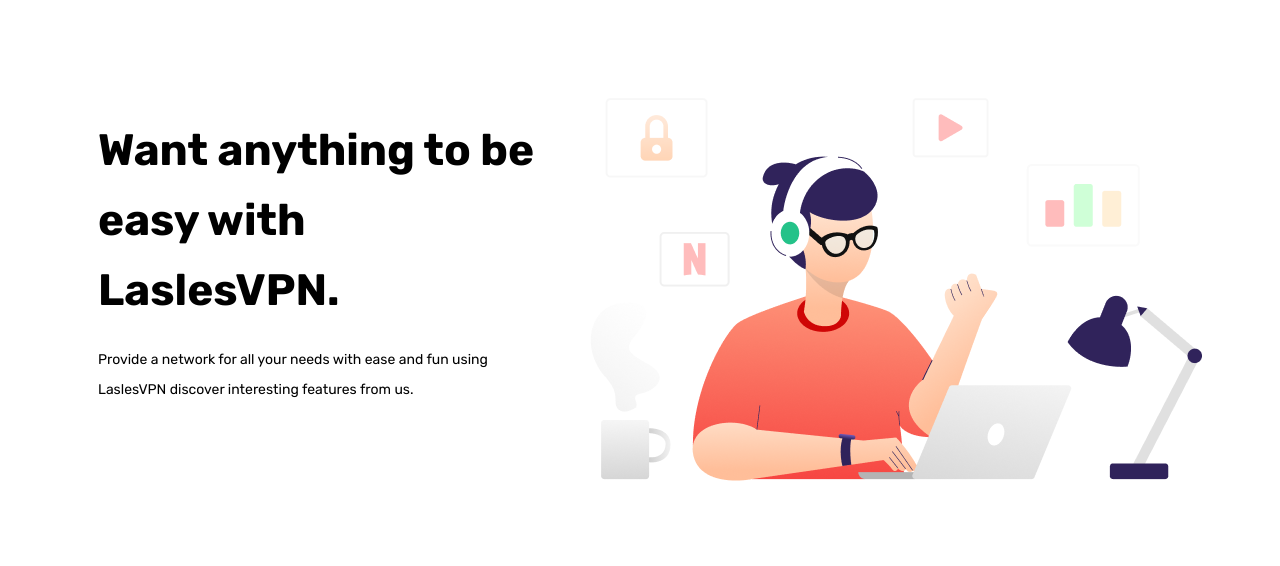
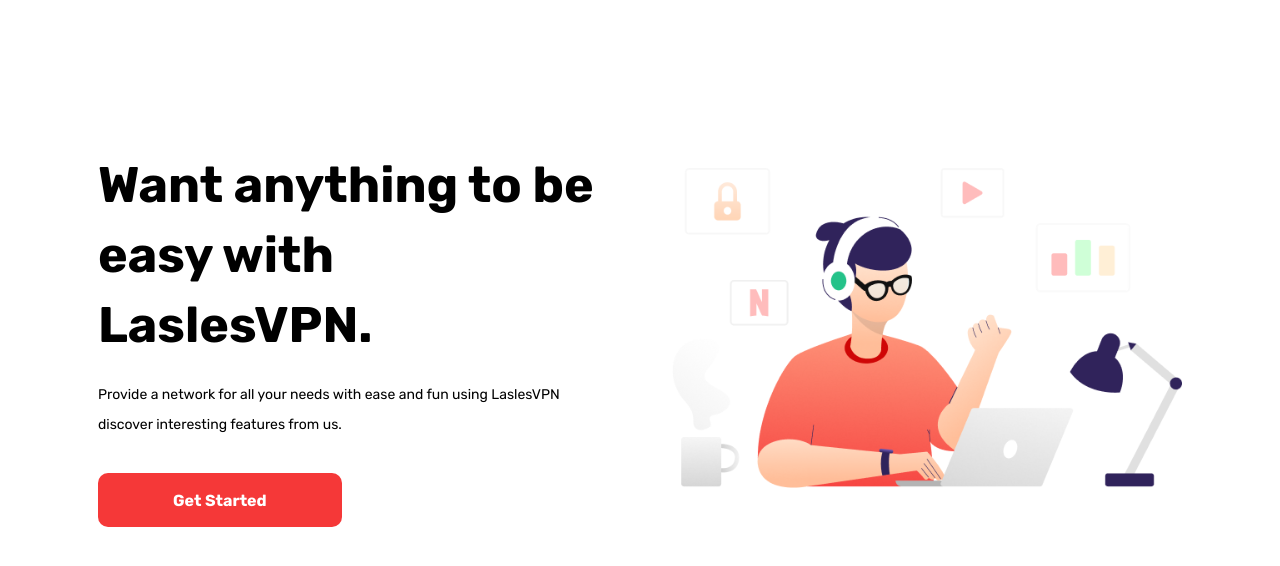
Before and after one commit to Robi-Nurhidayat/Landing-page, a plain HTML site: page LasLenVpn/index.html in a window 1280 px wide. Drawn offline with Linux system fonts and the light colour scheme.

Commit message:
updated hero section

```diff
--- a/LasLenVpn/css/style.css
+++ b/LasLenVpn/css/style.css
@@ -8,6 +8,9 @@
 
 - FONT WEIGHT
 
+default: 400
+medium : 500
+bold : 700
 
 - LINE HEIGHT
 
@@ -20,7 +23,7 @@
 
 
 --- 02 Colors
-
+#F53838
 
 
 
@@ -40,22 +43,24 @@
     font-family: "Rubik", sans-serif;
 }
 
+
 /* Section Hero */
+
 .section-hero {
-  width: 130rem;
+    max-width: 130rem;
     margin: auto;
-  padding: 9.8rem;
+    padding: 15rem 9.8rem 8.3rem 9.8rem;
 }
 
 .hero {
     display: grid;
     grid-template-columns: repeat(2, 1fr);
     align-items: center;
-  gap: 4.8rem;
+    gap: 6.4rem;
 }
 
 .heading-primary {
-  font-size: 4.4rem;
+    font-size: 5rem;
     line-height: 7rem;
     letter-spacing: 0;
     font-weight: 700;
@@ -71,4 +76,24 @@
 
 .btn {
     padding: 1.75rem 7.5rem;
+    font-size: 1.6rem;
 }
+
+.btn-get-started:link,
+.btn-get-started:visited {
+    background-color: #f53838;
+    color: #fff;
+    text-decoration: none;
+    font-weight: 700;
+    border-radius: 10px;
+    transition: all 0.3s;
+}
+
+.btn-get-started:hover,
+.btn-get-started:active {
+    background-color: #e23636;
+}
+
+.hero-img-box img {
+    width: 100%;
+}
--- a/LasLenVpn/index.html
+++ b/LasLenVpn/index.html
@@ -1,5 +1,6 @@
 <!DOCTYPE html>
 <html lang="en">
+
 <head>
     <meta charset="UTF-8" />
     <meta http-equiv="X-UA-Compatible" content="IE=edge" />
@@ -8,13 +9,11 @@
 
     <link rel="preconnect" href="https://fonts.googleapis.com" />
     <link rel="preconnect" href="https://fonts.gstatic.com" crossorigin />
-    <link
-      href="https://fonts.googleapis.com/css2?family=Rubik:wght@400;500;700&display=swap"
-      rel="stylesheet"
-    />
+    <link href="https://fonts.googleapis.com/css2?family=Rubik:wght@400;500;700&display=swap" rel="stylesheet" />
 
     <link rel="stylesheet" href="css/style.css" />
 </head>
+
 <body>
     <main>
         <section class="section-hero">
@@ -24,11 +23,10 @@
                         Want anything to be easy with LaslesVPN.
                     </h1>
                     <p class="hero-description">
-              Provide a network for all your needs with ease and fun using
-              LaslesVPN discover interesting features from us.
+                        Provide a network for all your needs with ease and fun using LaslesVPN discover interesting features from us.
                     </p>
 
-            <a href="#" class="btn btn-get-started"></a>
+                    <a href="#" class="btn btn-get-started">Get Started</a>
                 </div>
                 <div class="hero-img-box">
                     <img src="img/hero/hero_image.png" alt="hero image" />
@@ -37,4 +35,5 @@
         </section>
     </main>
 </body>
+
 </html>
```
Lines whose indentation alone changed are shown as unchanged.
